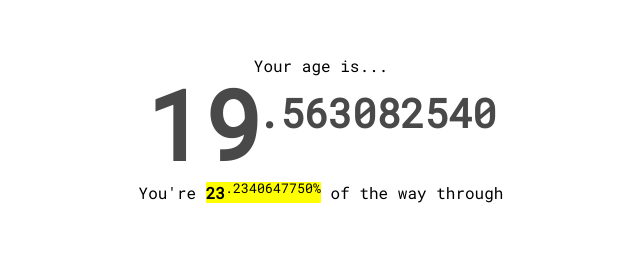
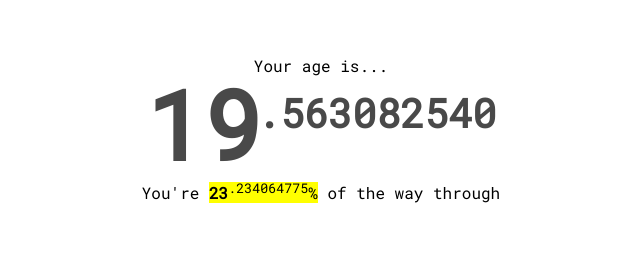
Before and after one commit to mattjfan/mortality, a plain HTML site: page index.html in a window 1280 px wide. Shown: the part 268-530 px from the top of the page, 319-959 px from the left. Drawn offline with Linux system fonts and the light colour scheme.

Commit message:
Update index.html

```diff
--- a/index.html
+++ b/index.html
@@ -27,7 +27,7 @@
       var num = ((today.getTime()-895858457000)/31536000000);
       var n = num.toString().substring(0,12);
       var p = (num/84.2).toString().split(".")[1];
-      var percentage =  "You're <mark><b>"+p.substring(0,2)+"</b><sup>."+p.substring(2,12)+"%</sup></mark> of the way through";
+      var percentage =  "You're <mark><b>"+p.substring(0,2)+"</b><sup>."+p.substring(2,11)+"</sup>%</mark> of the way through";
       var numbers = n.split(".");
       document.getElementById('mortality').innerHTML = "<b>"+numbers[0]+"</b><sup>."+numbers[1]+"</sup>";
       document.getElementById('percentage').innerHTML = percentage;
```
